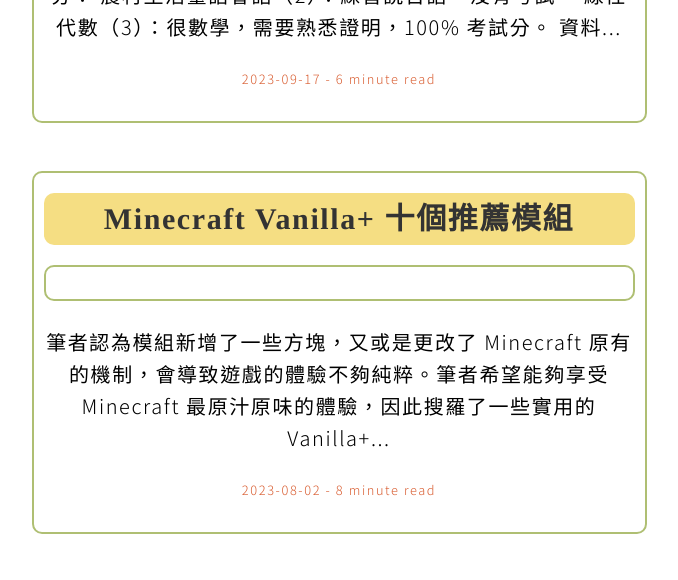
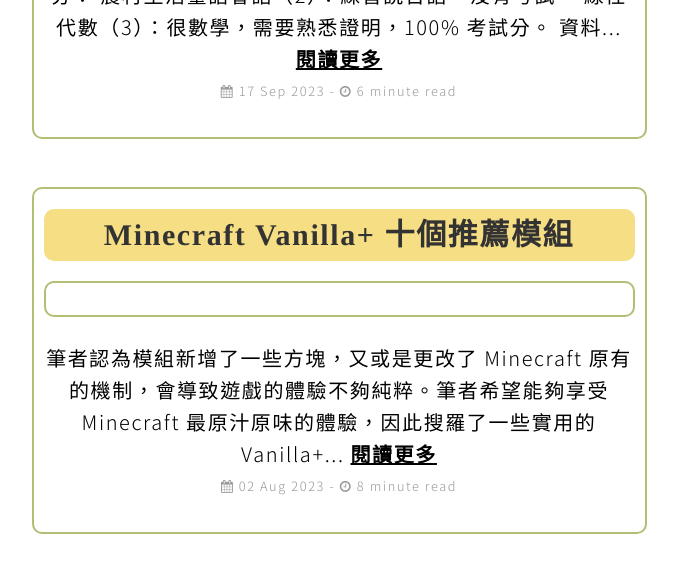
Before and after one commit to NatsuCamellia/NatsuCamellia.github.io, a Jekyll site: the page built from index.html, in a window 1280 px wide and 1400 px high, scrolled down 310 px. Shown: the part 216-796 px from the top of the window, without its empty margins (301-979 px from the left). Built offline with Jekyll 4.4.1, drawn with Linux system fonts in a browser that asks for light colours; the list of posts is cut into pages by our own code; some of the changed text lies outside the part shown; grey boxes are pictures that could not be loaded.

Commit message:
Adjust post & read time

```diff
--- a/_includes/read-time.html
+++ b/_includes/read-time.html
@@ -1,6 +1,3 @@
-<p class="read-time">
-  <span>
-    {{ post.date | date: "%Y-%m-%d" }} -
 {% if post.layout != post %}
   {% assign words = post.content | strip_html | size %}
   {% if words < 180 %}
@@ -21,6 +18,3 @@
     {{ words | divided_by:180 }} minute read
   {% endif %}
 {% endif %}
-    </i>
-  </span>
-</p>
--- a/_layouts/archive.html
+++ b/_layouts/archive.html
@@ -15,7 +15,7 @@
     {% endif %}
     <li itemscope>
       <a href="{{ site.github.url }}{{ post.url }}">{{ post.title }}</a>
-      {% include read-time.html %}
+      <span class="post-date"><i class="fa fa-calendar" aria-hidden="true"></i> {{ post.date | date_to_string }} - <i class="fa fa-clock-o" aria-hidden="true"></i> {% include read-time.html %}</span>
     </li>
   {% endfor %}
 </ul>
--- a/_layouts/categories.html
+++ b/_layouts/categories.html
@@ -13,7 +13,7 @@
     {% for post in site.categories[category_name] %}
     <li itemscope>
         <a href="{{ site.github.url }}{{ post.url }}">{{ post.title }}</a>
-        {% include read-time.html %}
+        <span class="post-date"><i class="fa fa-calendar" aria-hidden="true"></i> {{ post.date | date_to_string }} - <i class="fa fa-clock-o" aria-hidden="true"></i> {% include read-time.html %}</span>
       </li>
     {% endfor %}
 </ul>
--- a/_layouts/home.html
+++ b/_layouts/home.html
@@ -18,9 +18,9 @@
       {% endif %}
     </a>
     <p>
-      {{ post.content | strip_html | truncate: 100 }}
+      {{ post.content | strip_html | truncate: 100 }} <a href="{{ site.github.url }}{{ post.url }}">閱讀更多</a>
+      <span class="post-date"><i class="fa fa-calendar" aria-hidden="true"></i> {{ post.date | date_to_string }} - <i class="fa fa-clock-o" aria-hidden="true"></i> {% include read-time.html %}</span>
     </p>
-    {% include read-time.html %}
   </div>
 {% endfor %}
 <!-- Pagination links -->
```
Lines whose indentation alone changed are shown as unchanged.
